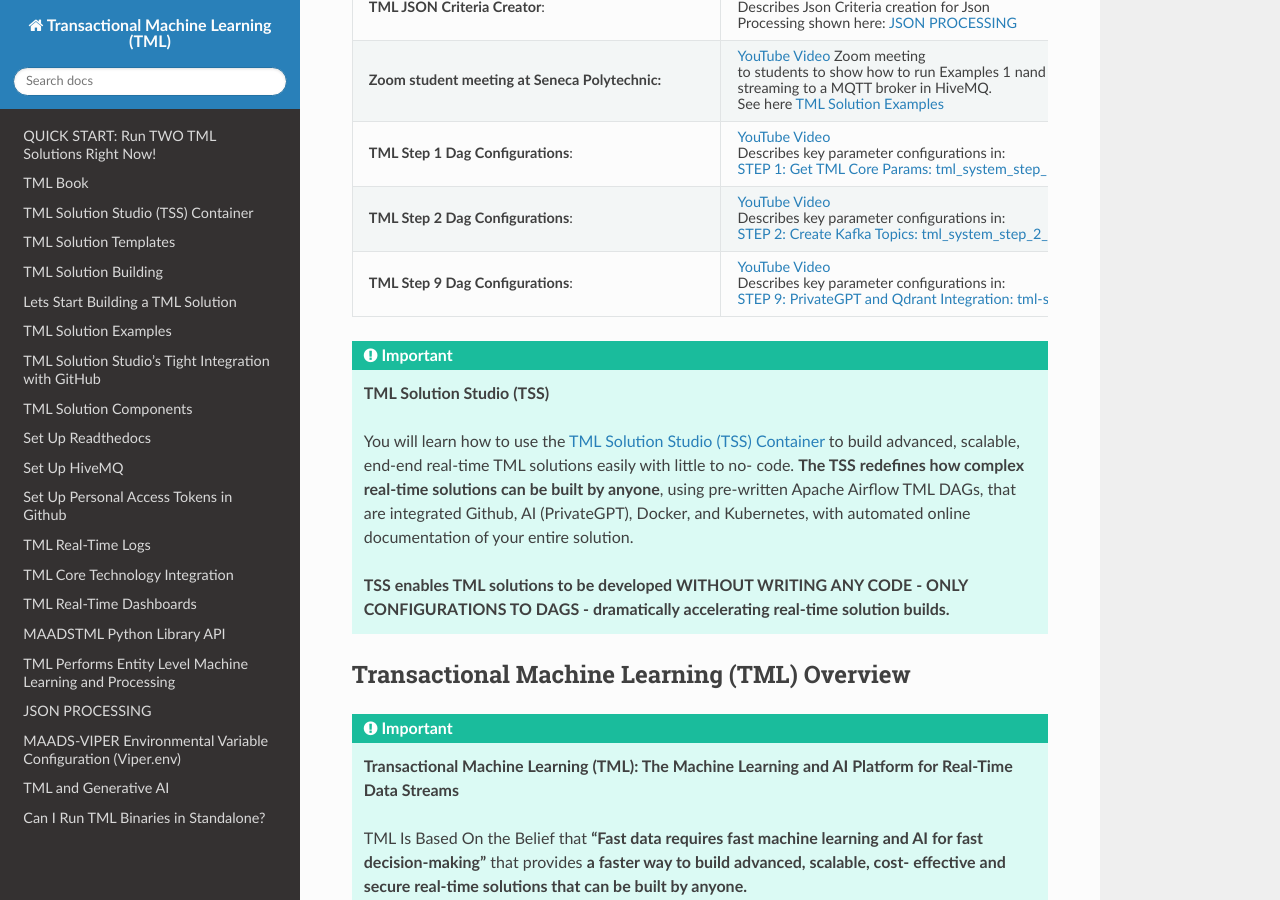
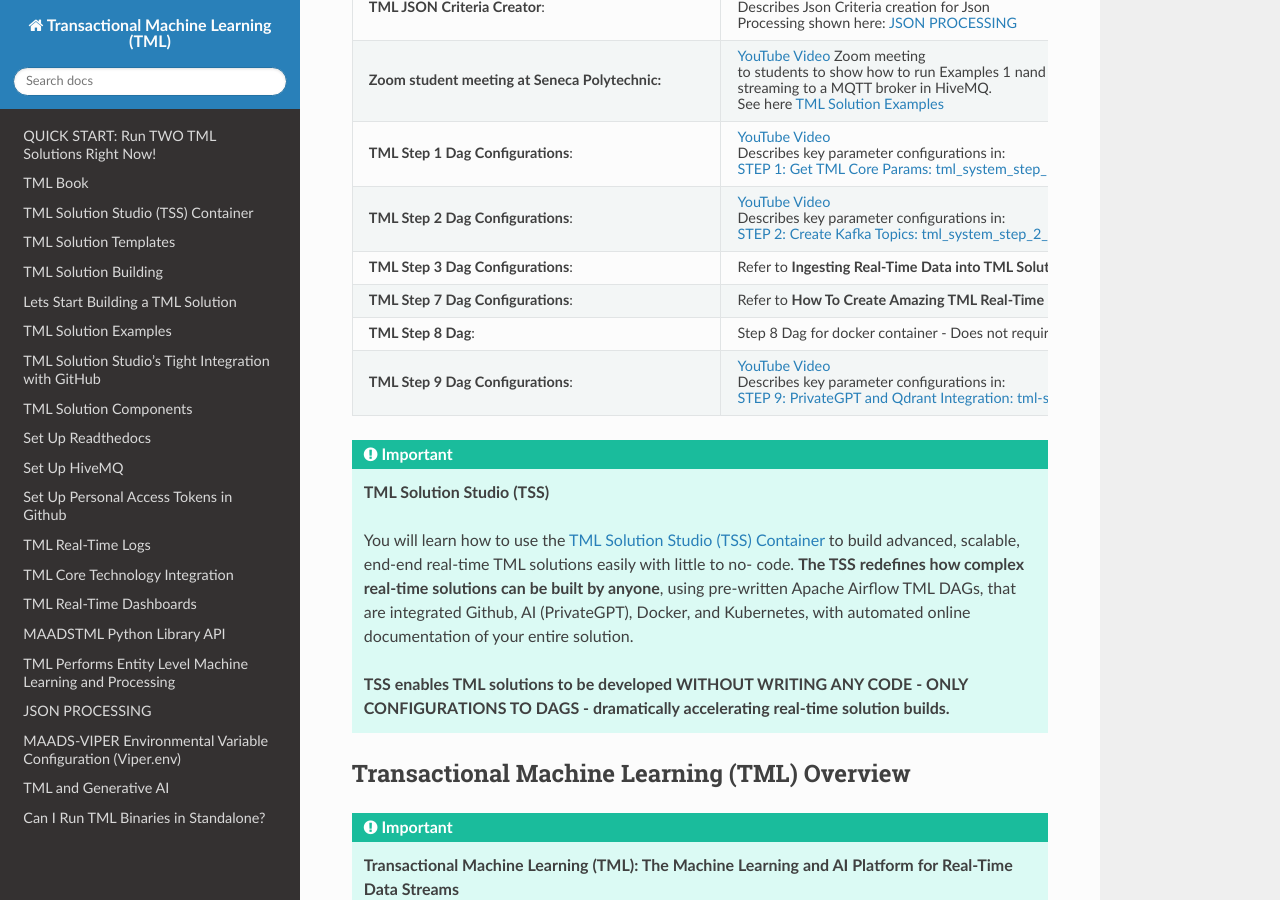
Before and after one commit to smaurice101/readthedocs, a Sphinx documentation site: the page built from docs/source/index.rst, in a window 1280 px wide and 900 px high, scrolled down 1194 px. Built offline with Sphinx 7.4.7 and the Read the Docs theme 3.1.0, drawn with Linux system fonts in a browser that asks for light colours.

Commit message:
Update index.rst

```diff
--- a/docs/source/index.rst
+++ b/docs/source/index.rst
@@ -79,6 +79,12 @@
        Describes key parameter configurations in:
 
        :ref:`STEP 2: Create Kafka Topics: tml_system_step_2_kafka_createtopic_dag`
+   * - **TML Step 3 Dag Configurations**:
+     - Refer to **Ingesting Real-Time Data into TML Solutions:**
+   * - **TML Step 7 Dag Configurations**:
+     - Refer to **How To Create Amazing TML Real-Time Dashboards:**
+   * - **TML Step 8 Dag**:
+     - Step 8 Dag for docker container - Does not require any configurations.
    * - **TML Step 9 Dag Configurations**:
      - `YouTube Video <https://youtu.be/dGzsqx8MtIY>`_
 
```
